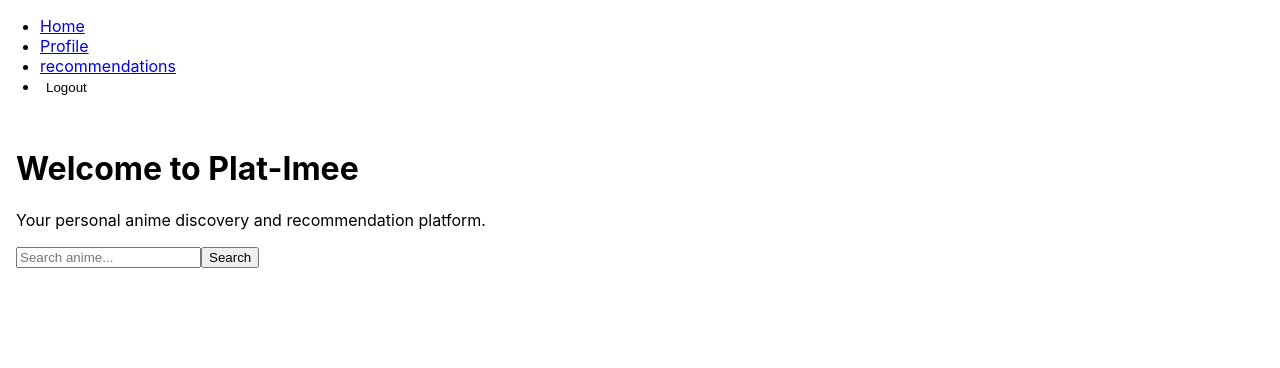
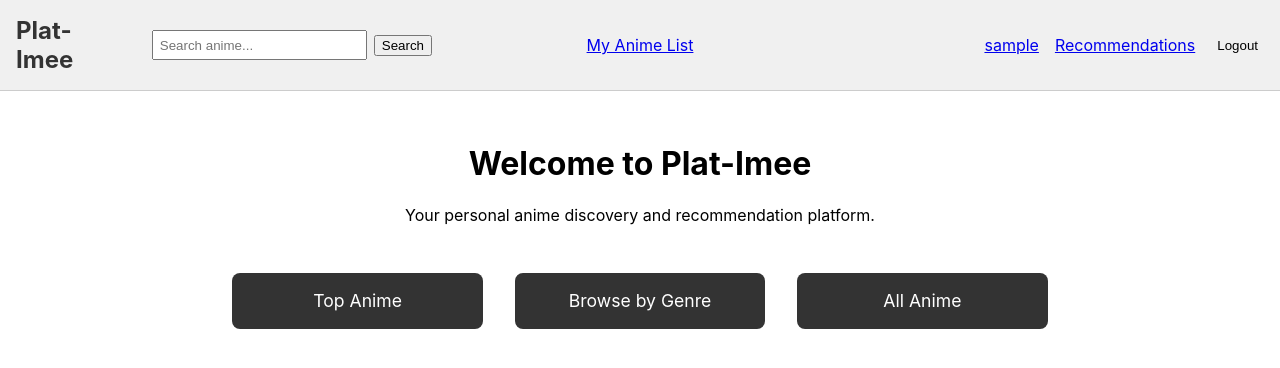
Before and after one commit to jaebel/Plat-Imee-Frontend, a React (Create React App) app: page / in a window 1280 px wide. Shown: the top 368 px of the page. Built offline with nearby package versions, Linux system fonts and the light colour scheme; sample sign-in values are in the browser's storage.

Commit message:
Refactoring - adjsutments to home and myanimelist pages mainly

```diff
--- a/src/components/Navbar.js
+++ b/src/components/Navbar.js
@@ -1,36 +1,92 @@
-// File: src/components/Navbar.jsx
-
 import React, { useContext } from 'react';
-import { Link } from 'react-router-dom';
+import { Link, useNavigate } from 'react-router-dom';
 import { AuthContext } from '../context/AuthContext';
 
 const Navbar = () => {
-  const { token, logout } = useContext(AuthContext);
+  const { token, user, logout } = useContext(AuthContext);
+  const navigate = useNavigate();
+
+  const handleSearch = (e) => {
+    e.preventDefault();
+    const query = e.target.search.value.trim();
+    if (query) {
+      navigate(`/search?query=${encodeURIComponent(query)}`);
+    }
+  };
 
   return (
-    <nav>
-      <ul>
-        <li><Link to="/">Home</Link></li>
+    <div style={{ borderBottom: '1px solid #ccc' }}>
+      <nav
+        style={{
+          display: 'flex',
+          alignItems: 'center',
+          justifyContent: 'space-between',
+          padding: '1em',
+          backgroundColor: '#f0f0f0'
+        }}
+      >
+        {/* Left: Logo + Search */}
+        <div style={{ flex: 1, display: 'flex', alignItems: 'center', gap: '1.5em' }}>
+          <Link
+            to="/"
+            style={{
+              fontWeight: 'bold',
+              fontSize: '1.5em',
+              textDecoration: 'none',
+              color: '#333'
+            }}
+          >
+            Plat-Imee
+          </Link>
+
+          <form onSubmit={handleSearch} style={{ display: 'flex', alignItems: 'center' }}>
+            <input
+              type="text"
+              name="search"
+              placeholder="Search anime..."
+              style={{ padding: '0.4em', width: '200px' }}
+            />
+            <button type="submit" style={{ marginLeft: '0.5em' }}>Search</button>
+          </form>
+        </div>
+
+        {/* Center: My Anime List */}
+        <div style={{
+          flex: 1,
+          display: 'flex',
+          justifyContent: 'center'
+        }}>
+          {token && <Link to="/my-anime">My Anime List</Link>}
+        </div>
+
+        {/* Right: Auth Controls */}
+        <div style={{
+          flex: 1,
+          display: 'flex',
+          justifyContent: 'flex-end',
+          alignItems: 'center',
+          gap: '1em'
+        }}>
           {token ? (
             <>
-            <li><Link to="/profile">Profile</Link></li>
-            <li><Link to="/recommendations">recommendations</Link></li>
-            <li>
-              <button onClick={logout} style={{ background: 'none', border: 'none', cursor: 'pointer' }}>
+              <Link to="/profile">{user?.username || 'Profile'}</Link>
+              <Link to="/recommendations">Recommendations</Link>
+              <button
+                onClick={logout}
+                style={{ background: 'none', border: 'none', cursor: 'pointer' }}
+              >
                 Logout
               </button>
-            </li>
             </>
           ) : (
             <>
-            <li><Link to="/signup">Sign Up</Link></li>
-            <li><Link to="/login">Login</Link></li>
-            <li><Link to="/browse-genre">browse by genre</Link></li>
-            <li><Link to="/all-anime">all anime</Link></li>
+              <Link to="/signup">Sign Up</Link>
+              <Link to="/login">Login</Link>
             </>
           )}
-      </ul>
+        </div>
       </nav>
+    </div>
   );
 };
 
--- a/src/pages/Home.js
+++ b/src/pages/Home.js
@@ -1,35 +1,66 @@
-import React, { useState } from 'react';
-import { useNavigate } from 'react-router-dom';
+import React from 'react';
+import { Link } from 'react-router-dom';
 
 const Home = () => {
-  // Local state for the search input
-  const [searchText, setSearchText] = useState('');
-  // Allows programmatic navigation
-  const navigate = useNavigate();
+  return (
+    <div style={{
+      padding: '2em',
+      textAlign: 'center',
+      display: 'flex',
+      flexDirection: 'column',
+      alignItems: 'center',
+      gap: '2em'
+    }}>
+      <div>
+        <h1>Welcome to Plat-Imee</h1>
+        <p>Your personal anime discovery and recommendation platform.</p>
+      </div>
 
-  const handleSubmit = (e) => {
-    e.preventDefault();
-    if (searchText.trim()) {
-      // Redirect to /search?query=someSearchTerm
-      navigate(`/search?query=${encodeURIComponent(searchText.trim())}`);
-    }
-  };
+      <div style={{
+        display: 'flex',
+        gap: '2em',
+        flexWrap: 'wrap',
+        justifyContent: 'center'
+      }}>
+        <Link to="/top" style={{
+          padding: '1em 2em',
+          backgroundColor: '#333',
+          color: '#fff',
+          textDecoration: 'none',
+          fontSize: '1.1em',
+          borderRadius: '8px',
+          minWidth: '180px',
+          textAlign: 'center'
+        }}>
+          Top Anime
+        </Link>
 
-  return (
-    <div style={{ padding: '1em' }}>
-      <h1>Welcome to Plat-Imee</h1>
-      <p>Your personal anime discovery and recommendation platform.</p>
+        <Link to="/browse-genre" style={{
+          padding: '1em 2em',
+          backgroundColor: '#333',
+          color: '#fff',
+          textDecoration: 'none',
+          fontSize: '1.1em',
+          borderRadius: '8px',
+          minWidth: '180px',
+          textAlign: 'center'
+        }}>
+          Browse by Genre
+        </Link>
 
-      {/* Basic search form */}
-      <form onSubmit={handleSubmit}>
-        <input
-          type="text"
-          placeholder="Search anime..."
-          value={searchText}
-          onChange={(e) => setSearchText(e.target.value)}
-        />
-        <button type="submit">Search</button>
-      </form>
+        <Link to="/all-anime" style={{
+          padding: '1em 2em',
+          backgroundColor: '#333',
+          color: '#fff',
+          textDecoration: 'none',
+          fontSize: '1.1em',
+          borderRadius: '8px',
+          minWidth: '180px',
+          textAlign: 'center'
+        }}>
+          All Anime
+        </Link>
+      </div>
     </div>
   );
 };
```
Also changed, not shown: src/pages/MyAnimeList.js (+64 -28 lines). Lines whose indentation alone changed are shown as unchanged.
